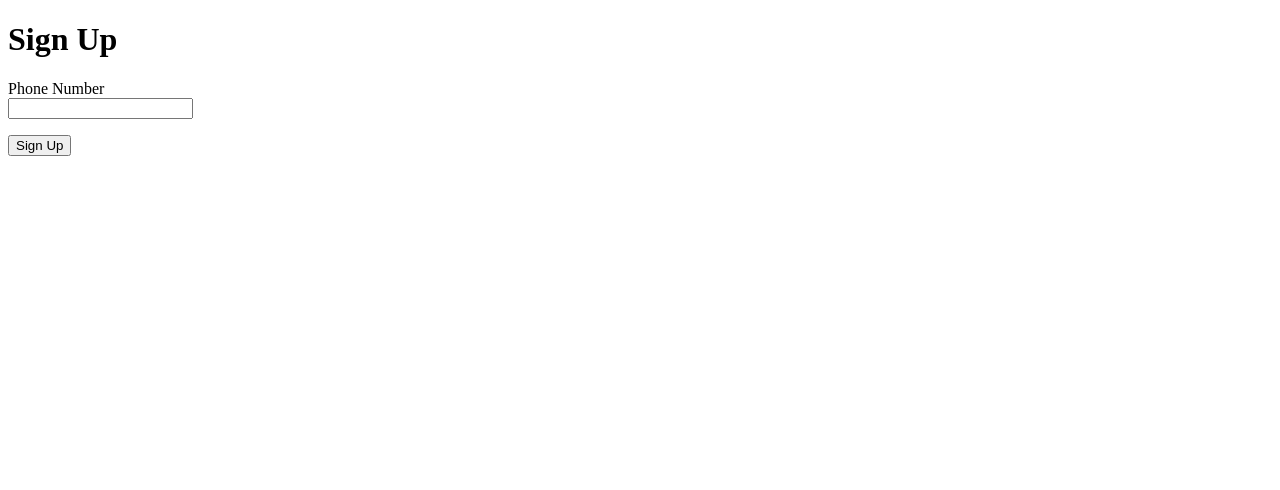
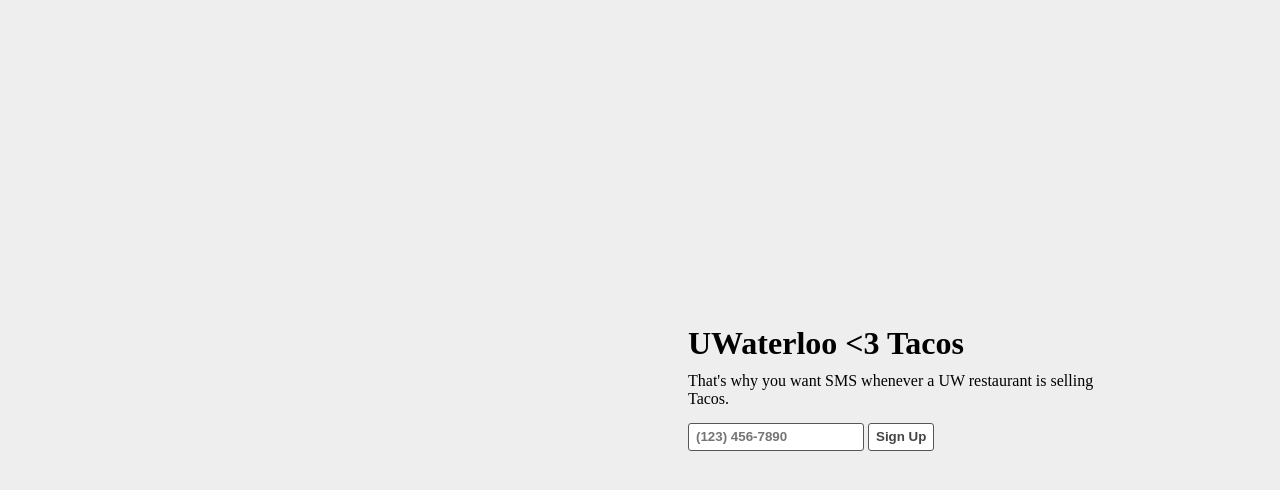
Before and after one commit to thmsmlr/wat-taco, a Flask app: page / in a window 1280 px wide. Shown: the top 490 px of the page. Run offline with Flask 2, Linux system fonts and the light colour scheme; some libraries are stand-ins or nearby versions.

Commit message:
A little frontend, also sms confirmation on registration

```diff
--- a/web/server.py
+++ b/web/server.py
@@ -2,7 +2,7 @@
 from flask.ext.pymongo import PyMongo
 from pymongo.errors import DuplicateKeyError
 from helpers.forms import SignupForm
-from helpers.util import parse_phone_number
+from helpers.util import parse_phone_number, notify_taco_lover
 
 app = Flask(__name__)
 app.config.from_envvar('WAT_TACO_SETTINGS')
@@ -24,10 +24,13 @@
 
     if signup_form.validate_on_submit():
         try:
+            phone_number = parse_phone_number(signup_form.phone_number.data)
             mongo.db.taco_lovers.ensure_index('phone_number', unique=True)
             mongo.db.taco_lovers.insert({
-                'phone_number' : parse_phone_number(signup_form.phone_number.data)
+                'phone_number' : phone_number
             })
+            notify_taco_lover(phone_number, app.config)
+
             return redirect('/success')
         except DuplicateKeyError:
             signup_form.phone_number.errors.append("You've already registered for notifications!")
--- a/web/static/main.css
+++ b/web/static/main.css
@@ -0,0 +1,68 @@
+html,body {
+  height: 100%;
+  width: 100%;
+  margin:0;
+  padding:0;
+}
+body {
+  background:#eee;
+  font-family: "jaf-facitweb";
+}
+
+h1 {
+  margin-bottom: 0.3em;
+}
+p {
+  margin: 0.5em 0;
+}
+
+.table {
+  display:table;
+  max-width: 960px;
+  width:100%;
+  height: 100%;
+  margin: 0 auto;
+}
+
+.table-center {
+  display:table-cell;
+  vertical-align: middle;
+  padding-bottom: 30px;
+}
+
+.wrapper {
+  float:right;
+  width: 45%;
+}
+
+form {
+  margin: 15px 0;
+}
+
+input[type=text], input[type=submit] {
+  border-radius: 3px;
+  border: 1px solid #555;
+  color: #444;
+  display:inline-block;
+  font-weight: bold;
+  padding: 5px 7px;
+  line-height: 16px;
+  margin:0;
+}
+
+input[type=text] {
+  width: 160px;
+}
+
+::-webkit-input-placeholder {
+  line-height: 16px;
+}
+
+input[type=submit] {
+  background:white;
+}
+
+.error {
+  color: red;
+  font-size: 13px;
+}
--- a/web/templates/index.html
+++ b/web/templates/index.html
@@ -3,22 +3,32 @@
 <head>
     <meta charset="UTF-8" />
     <title>Wat Taco</title>
+    <link href="/static/main.css" rel="stylesheet" />
+    <script type="text/javascript" src="//use.typekit.net/zul0pef.js"></script>
+    <script type="text/javascript">try{Typekit.load();}catch(e){}</script>
 </head>
 <body>
-    <h1>Sign Up</h1>
+  <div class="table">
+    <div class="table-center">
+      <div class="wrapper">
+        <h1>UWaterloo <3 Tacos</h1>
+        <p>That's why you want SMS whenever a UW restaurant is selling Tacos.</p>
         <form action="/signup" method="post" name="signup">
             {{form.hidden_tag()}}
 
             {% for error in form.errors.phone_number %}
-            <span style="color: red;">[{{error}}]</span>
+                <span class="error">[{{error}}]</span>
                 <br>
             {% endfor %}
 
             <p>
-            Phone Number<br>
-            {{form.phone_number()}}<br>
+                {{form.phone_number(placeholder="(123) 456-7890")}}
+                <input type="submit" value="Sign Up">
             </p>
-        <p><input type="submit" value="Sign Up"></p>
         </form>
+      </div>
+    </div>
+  </div>
+  <script>document.write('<script src="http://' + (location.host || 'localhost').split(':')[0] + ':35729/livereload.js?snipver=1"></' + 'script>')</script>
 </body>
 </html>
```
Also changed, not shown: web/helpers/util.py (+14 -0 lines), web/lib/__init__.py (deleted), web/lib/mongo.py (deleted). Lines whose indentation alone changed are shown as unchanged.
